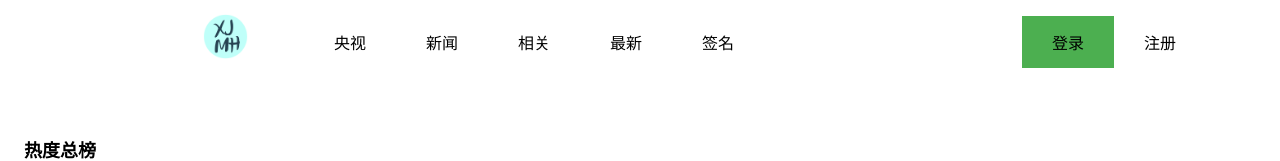
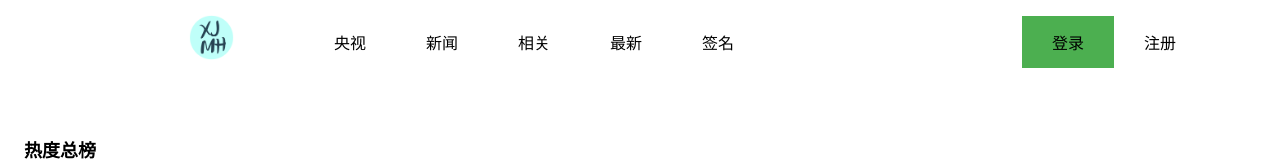
Before and after one commit to Lemouie/XJMH, a plain HTML site: page index.html in a window 1280 px wide. Shown: the top 161 px of the page. Drawn offline with Linux system fonts and the light colour scheme.

Commit message:
Update xjm.css

```diff
--- a/xjm.css
+++ b/xjm.css
@@ -171,13 +171,13 @@
     float:right;
     display: block;
     width: 60px;
-    padding: 14px 16px;
+    padding: 15px 15px;
 }
 .lefttop a:hover {
     background-color: #000000;
 }
 .lefttop img {
-    float: right;
+   /*float: right; */
     max-height:45px;
    /* width: 60px;*/
 }
```
